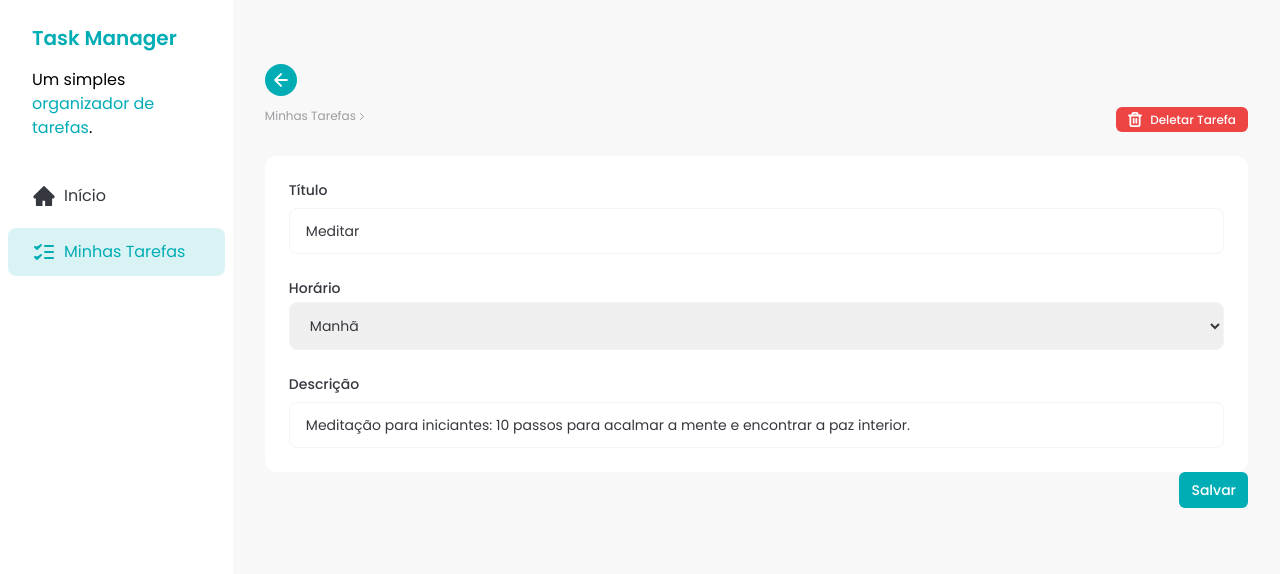
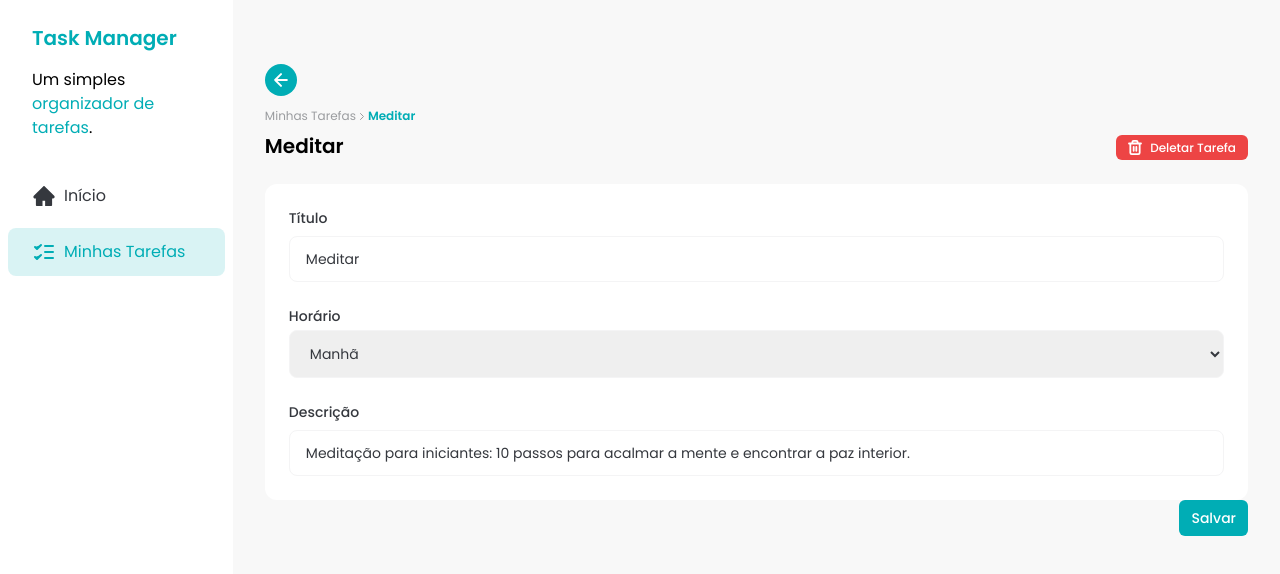
Before and after one commit to DevRogerFer/to-do-app, a React (Vite) app: page /task/1 in a window 1280 px wide. Shown: the top 574 px of the page. Built offline with nearby package versions, Linux system fonts and the light colour scheme; data requests are answered from the project's data file.

Commit message:
feat: add hook to get and update a task

```diff
--- a/db.json
+++ b/db.json
@@ -43,10 +43,10 @@
       "status": "not_started"
     },
     {
-      "id": "caa29573-ed25-4d46-8d5c-d0f4ccc34300",
+      "id": "15950272-b439-48b0-9137-7a854bd5a07f",
       "title": "Tarefa de teste editada",
       "time": "morning",
-      "description": "Descrição de teste editada",
+      "description": "Descrição da tarefa editada",
       "status": "not_started"
     }
   ]
--- /dev/null
+++ b/src/hooks/data/use-get-task-details.js
@@ -0,0 +1,15 @@
+import { useQuery } from "@tanstack/react-query"
+
+export const useGetTaskDetails = ({ taskId, onSuccess }) => {
+  return useQuery({
+    queryKey: ["task", taskId],
+    queryFn: async () => {
+      const response = await fetch(`http://localhost:3000/tasks/${taskId}`, {
+        method: "GET",
+      })
+      const task = await response.json()
+      onSuccess(task)
+      return task
+    },
+  })
+}
--- /dev/null
+++ b/src/hooks/data/use-update-task.js
@@ -0,0 +1,30 @@
+import { useMutation, useQueryClient } from "@tanstack/react-query"
+
+export const useUpdateTask = (taskId) => {
+  const queryClient = useQueryClient()
+  return useMutation({
+    mutationKey: ["updateTask", taskId],
+    mutationFn: async (newTask) => {
+      const response = await fetch(`http://localhost:3000/tasks/${taskId}`, {
+        method: "PATCH",
+        body: JSON.stringify({
+          title: newTask.title.trim(),
+          description: newTask.description.trim(),
+          time: newTask.time,
+        }),
+      })
+      if (!response.ok) {
+        throw new Error()
+      }
+      const updatedTask = await response.json()
+      queryClient.setQueryData("tasks", (oldTasks) => {
+        return oldTasks.map((oldTask) => {
+          if (oldTask.id == taskId) {
+            return updatedTask
+          }
+          return oldTask
+        })
+      })
+    },
+  })
+}
--- a/src/pages/TaskDetails.jsx
+++ b/src/pages/TaskDetails.jsx
@@ -1,4 +1,3 @@
-import { useMutation, useQuery, useQueryClient } from "@tanstack/react-query"
 import { useForm } from "react-hook-form"
 import { Link, useNavigate, useParams } from "react-router-dom"
 import { toast } from "sonner"
@@ -13,9 +12,11 @@ import Button from "../components/Button"
 import Input from "../components/Input"
 import Sidebar from "../components/Sidebar"
 import TimeSelect from "../components/TimeSelect"
+import { useDeleteTask } from "../hooks/data/use-delete-task"
+import { useGetTaskDetails } from "../hooks/data/use-get-task-details"
+import { useUpdateTask } from "../hooks/data/use-update-task"
 
 const TaskDetailsPage = () => {
-  const queryClient = useQueryClient()
   const { taskId } = useParams()
   const navigate = useNavigate()
   const {
@@ -25,57 +26,15 @@ const TaskDetailsPage = () => {
     reset,
   } = useForm()
 
-  const { mutate: updateTask, isPending: updateTaskIsLoading } = useMutation({
-    mutationKey: ["updateTask", taskId],
-    mutationFn: async (data) => {
-      const response = await fetch(`http://localhost:3000/tasks/${taskId}`, {
-        method: "PATCH",
-        body: JSON.stringify({
-          title: data.title.trim(),
-          description: data.description.trim(),
-          time: data.time,
-        }),
-      })
-      if (!response.ok) {
-        throw new Error()
-      }
-      const updatedTask = await response.json()
-      queryClient.setQueryData("tasks", (oldTasks) => {
-        return oldTasks.map((oldTask) => {
-          if (oldTask.id == taskId) {
-            return updatedTask
-          }
-          return oldTask
-        })
-      })
-    },
-  })
+  const { mutate: updateTask, isPending: updateTaskIsLoading } =
+    useUpdateTask(taskId)
 
-  const { mutate: deleteTask, isPending: deleteTaskIsLoading } = useMutation({
-    mutationkey: ["deleteTask", taskId],
-    mutationFn: async () => {
-      const response = await fetch(`http://localhost:3000/tasks/${taskId}`, {
-        method: "DELETE",
-      })
-      if (response.ok) {
-        throw new Error()
-      }
-      const deletedTask = await response.json()
-      queryClient.setQueriesData("tasks", (oldTasks) => {
-        return oldTasks.filter((oldTask) => oldTask.id !== deletedTask.id)
-      })
-    },
-  })
+  const { mutate: deleteTask, isPending: deleteTaskIsLoading } =
+    useDeleteTask(taskId)
 
-  const { data: task } = useQuery({
-    queryKey: ["task", taskId],
-    queryFn: async () => {
-      const response = await fetch(`http://localhost:3000/tasks/${taskId}`, {
-        method: "GET",
-      })
-      const data = await response.json()
-      reset(data)
-    },
+  const { data: task } = useGetTaskDetails({
+    taskId,
+    onSuccess: (task) => reset(task),
   })
 
   const handleBackClick = () => {
```
